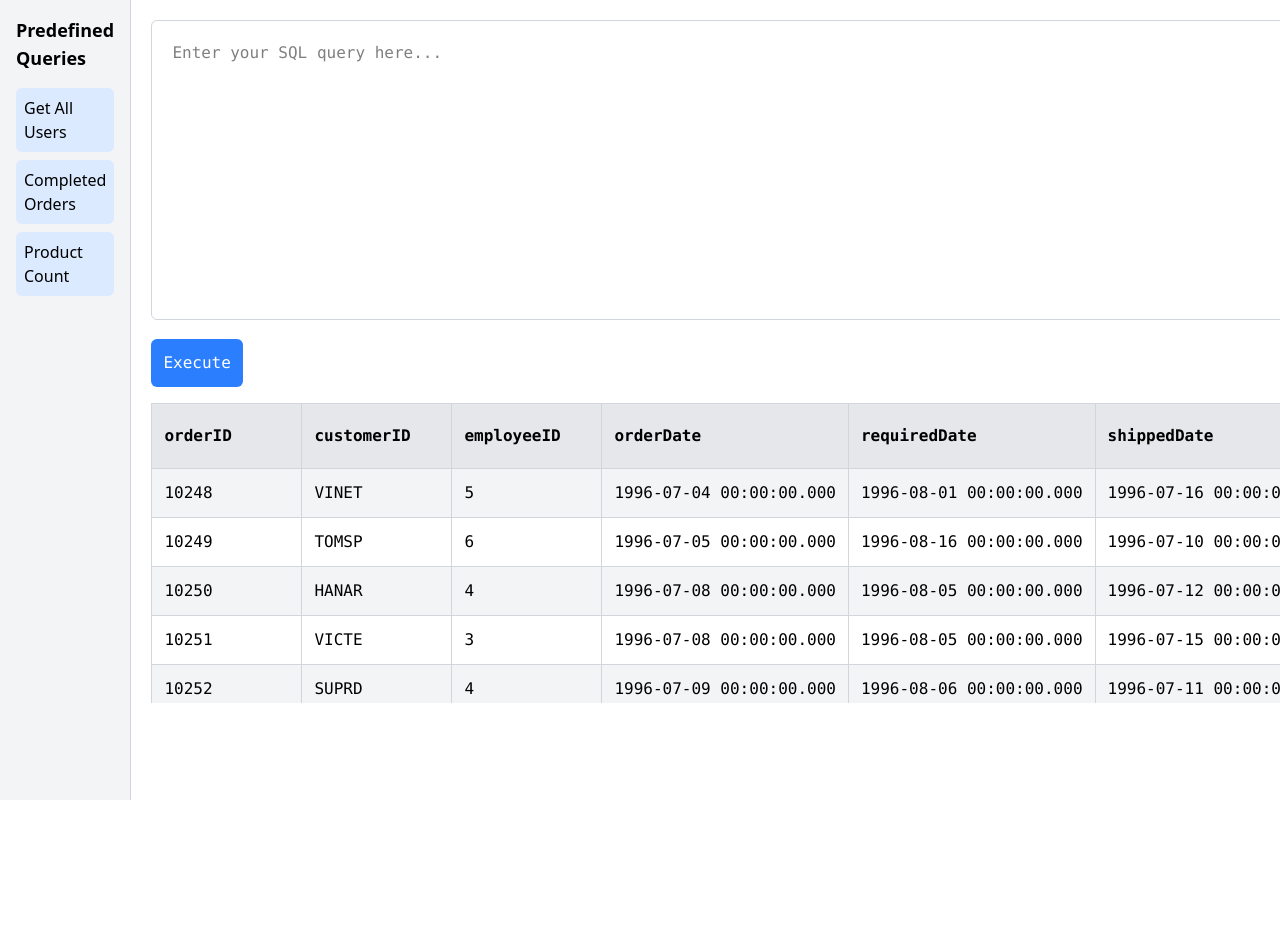
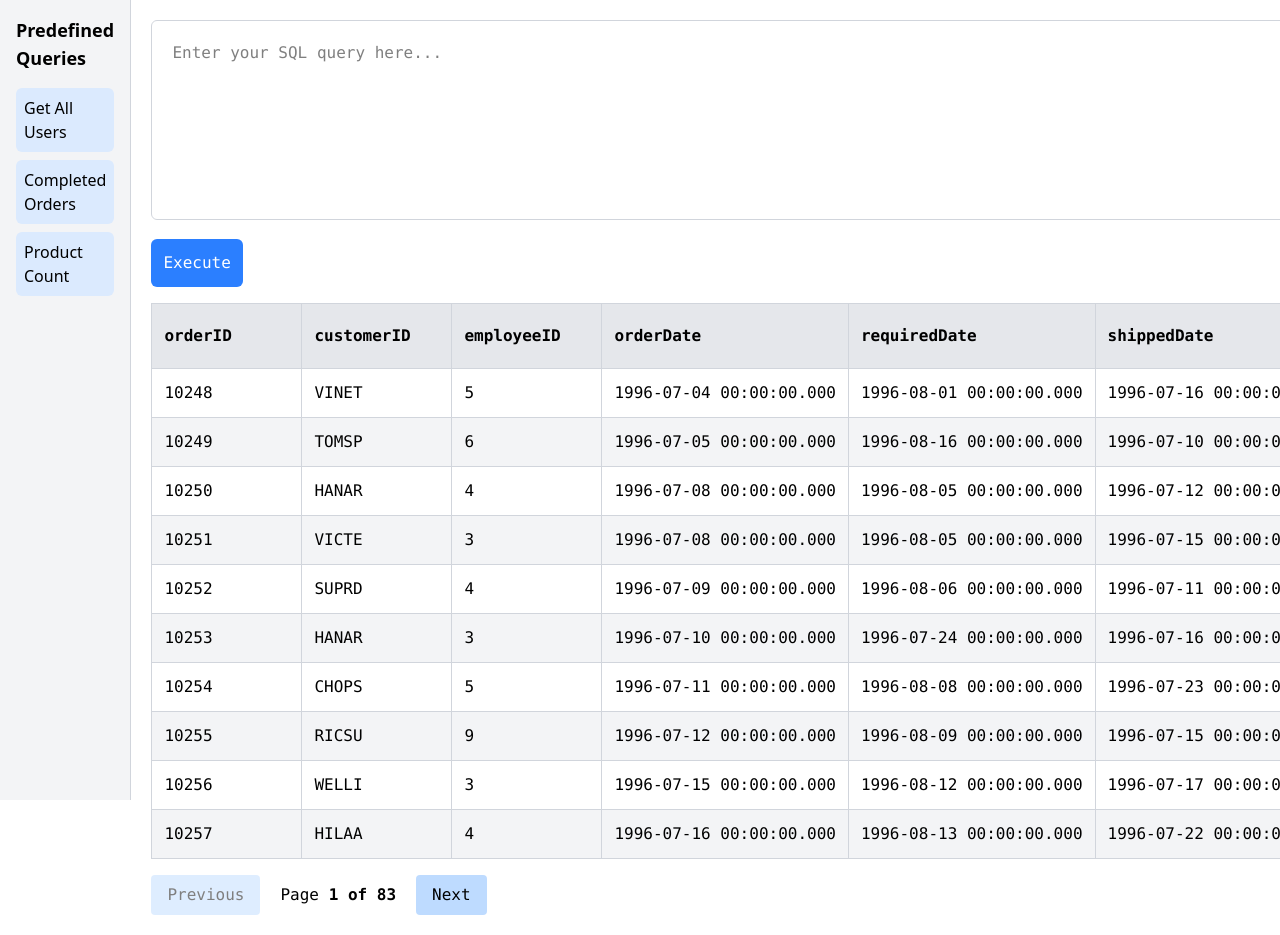
Before and after one commit to vshete/sql-query-app, a Next.js app: page / in a window 1280 px wide. Both pictures are taken after a click on the button "Execute". Shown: the top 935 px of the page. Before the commit the page ends 800 px from the top, so only its background shows below. Built offline with nearby package versions, Linux system fonts and the light colour scheme.

Commit message:
Add TanStack for table

```diff
--- a/package.json
+++ b/package.json
@@ -10,6 +10,7 @@
   },
   "dependencies": {
     "@tailwindcss/postcss": "^4.1.11",
+    "@tanstack/react-table": "^8.21.3",
     "next": "15.4.5",
     "postcss": "^8.5.6",
     "react": "19.1.0",
--- a/src/app/comonents/QueryBox.tsx
+++ b/src/app/comonents/QueryBox.tsx
@@ -27,7 +27,7 @@ export const QueryBox = ({ onQueryExecute, isDisabled, initialQuery = "" }: Quer
                 value={query}
                 onChange={(e) => setQuery(e.target.value)}
                 disabled={isDisabled}
-                className="query-input w-full min-h-75 p-5 border border-gray-300 rounded-md focus:outline-none focus:ring-2 focus:ring-blue-500"
+                className="query-input w-full min-h-50 p-5 border border-gray-300 rounded-md focus:outline-none focus:ring-2 focus:ring-blue-500"
                 placeholder="Enter your SQL query here..."
             />
             <button
--- a/src/app/comonents/QueryResult.tsx
+++ b/src/app/comonents/QueryResult.tsx
@@ -1,3 +1,14 @@
+import React, { useMemo } from "react";
+import {
+    useReactTable,
+    getCoreRowModel,
+    getSortedRowModel,
+    getPaginationRowModel,
+    ColumnDef,
+    SortingState,
+    flexRender,
+} from "@tanstack/react-table";
+
 export type QueryReultProps = {
     /* A two-dimensional array representing the table */
     data?: string[][];
@@ -11,8 +22,11 @@ export type QueryReultProps = {
  * @param {Array} props.data - The data to be displayed in the table
  * @returns {JSX.Element} - The rendered component
  */
-
-export const QueryResult = ({ data, errorMessage, isDataLoading }: QueryReultProps) => {
+export const QueryResult = ({
+    data,
+    errorMessage,
+    isDataLoading,
+}: QueryReultProps) => {
     if (isDataLoading) {
         return (
             <div className="query-result flex justify-center items-center mt-10">
@@ -23,55 +37,140 @@ export const QueryResult = ({ data, errorMessage, isDataLoading }: QueryReultPro
     }
 
     if (data === undefined) {
-        return <div className="query-result text-gray-500 mt-10">Your query results will appear here.</div>;
+        return (
+            <div className="query-result text-gray-500 mt-10">
+                Your query results will appear here.
+            </div>
+        );
     }
 
     if (data.length === 0) {
-        return <div className="query-result text-center text-gray-500">No results found.</div>;
+        return (
+            <div className="query-result text-center text-gray-500">
+                No results found.
+            </div>
+        );
     }
 
     if (errorMessage) {
         return <div className="query-result text-red-500">{errorMessage}</div>;
     }
 
-    const columns: string[] = data[0];
+    const columns: ColumnDef<string[]>[] = useMemo(() => data[0].map((col, colIndex) => ({
+        accessorKey: colIndex.toString(),
+        header: col,
+        cell: (info) => info.getValue(),
+        sortUndefined: 'last'
+    })), [data]);
+
+    const tableData = useMemo(() => data.slice(1), [data]);
+
+    const [sorting, setSorting] = React.useState<SortingState>([]);
+
+    const table = useReactTable({
+        data: tableData,
+        columns,
+        state: {
+            sorting,
+        },
+        onSortingChange: setSorting,
+        getCoreRowModel: getCoreRowModel(),
+        getSortedRowModel: getSortedRowModel(),
+        getPaginationRowModel: getPaginationRowModel(), // Enable pagination
+        enableColumnResizing: true,
+        columnResizeMode: "onChange",
+    });
 
     return (
-        <div className="query-result w-full overflow-auto w-full max-h-75 scroll-smooth">
-            <table className="table-auto w-full border-collapse border border-gray-300">
+        <div>
+            <div className="query-result w-full overflow-x-auto scroll-smooth">
+                <table className="table-auto border-collapse border border-gray-300">
                     <thead>
-                    <tr className="bg-gray-200">
-                        {columns.map((col: string) => (
+                        {table.getHeaderGroups().map((headerGroup) => (
+                            <tr key={headerGroup.id} className="bg-gray-200">
+                                {headerGroup.headers.map((header) => (
                                     <th
-                                key={col}
-                                className="border border-gray-300 py-5 px-3 text-left whitespace-nowrap min-w-[150px]"
+                                        key={header.id}
+                                        className="border border-gray-300 py-5 px-3 text-left whitespace-nowrap min-w-[150px] cursor-pointer"
+                                        style={{
+                                            width: header.getSize(),
+                                        }}
                                     >
-                                {col}
+                                        <div
+                                            className={
+                                                header.column.getCanSort()
+                                                    ? 'cursor-pointer select-none'
+                                                    : ''
+                                            }
+                                            onClick={header.column.getToggleSortingHandler()}
+                                            title={
+                                                header.column.getCanSort()
+                                                    ? header.column.getNextSortingOrder() === 'asc'
+                                                        ? 'Sort ascending'
+                                                        : header.column.getNextSortingOrder() === 'desc'
+                                                            ? 'Sort descending'
+                                                            : 'Clear sort'
+                                                    : undefined
+                                            }
+                                        >
+                                            {header.isPlaceholder
+                                                ? null
+                                                : flexRender(
+                                                    header.column.columnDef.header,
+                                                    header.getContext()
+                                                )}
+                                        </div>
                                     </th>
                                 ))}
                             </tr>
+                        ))}
                     </thead>
                     <tbody>
-                    {data.map((row: string[], rowIndex: number) => {
-                        if (rowIndex === 0) return null; // Skip header row
-                        return (
+                        {table.getRowModel().rows.map((row) => (
                             <tr
-                                key={rowIndex}
-                                className={rowIndex % 2 === 0 ? "bg-white" : "bg-gray-100"}
+                                key={row.id}
+                                className={row.index % 2 === 0 ? "bg-white" : "bg-gray-100"}
                             >
-                                {row.map((cell: string, colIndex) => (
+                                {row.getVisibleCells().map((cell) => (
                                     <td
-                                        key={`${rowIndex}-${colIndex}`}
+                                        key={cell.id}
                                         className="border border-gray-300 whitespace-nowrap min-w-[150px] p-3"
                                     >
-                                        {cell}
+                                        {flexRender(
+                                            cell.column.columnDef.cell,
+                                            cell.getContext()
+                                        )}
                                     </td>
                                 ))}
                             </tr>
-                        );
-                    })}
+                        ))}
                     </tbody>
                 </table>
             </div>
+            {/* Pagination Controls */}
+            <div className="pagination-controls mt-4">
+                <button
+                    className={`${table.getCanPreviousPage() ? 'cursor-pointer' : 'cursor-text'} cursor-pointer px-4 py-2 mr-5 bg-blue-200 rounded disabled:opacity-50`}
+                    onClick={() => table.previousPage()}
+                    disabled={!table.getCanPreviousPage()}
+                >
+                    Previous
+                </button>
+                <span className="mr-5">
+                    Page{" "}
+                    <strong>
+                        {table.getState().pagination.pageIndex + 1} of{" "}
+                        {table.getPageCount()}
+                    </strong>
+                </span>
+                <button
+                    className={`${table.getCanNextPage() ? 'cursor-pointer' : 'cursor-text'} px-4 py-2 bg-blue-200 rounded disabled:opacity-50`}
+                    onClick={() => table.nextPage()}
+                    disabled={!table.getCanNextPage()}
+                >
+                    Next
+                </button>
+            </div>
+        </div>
     );
 };
```
Also changed, not shown: 1 other file (tests, documents, lock files or other folders). Lines whose indentation alone changed are shown as unchanged.
